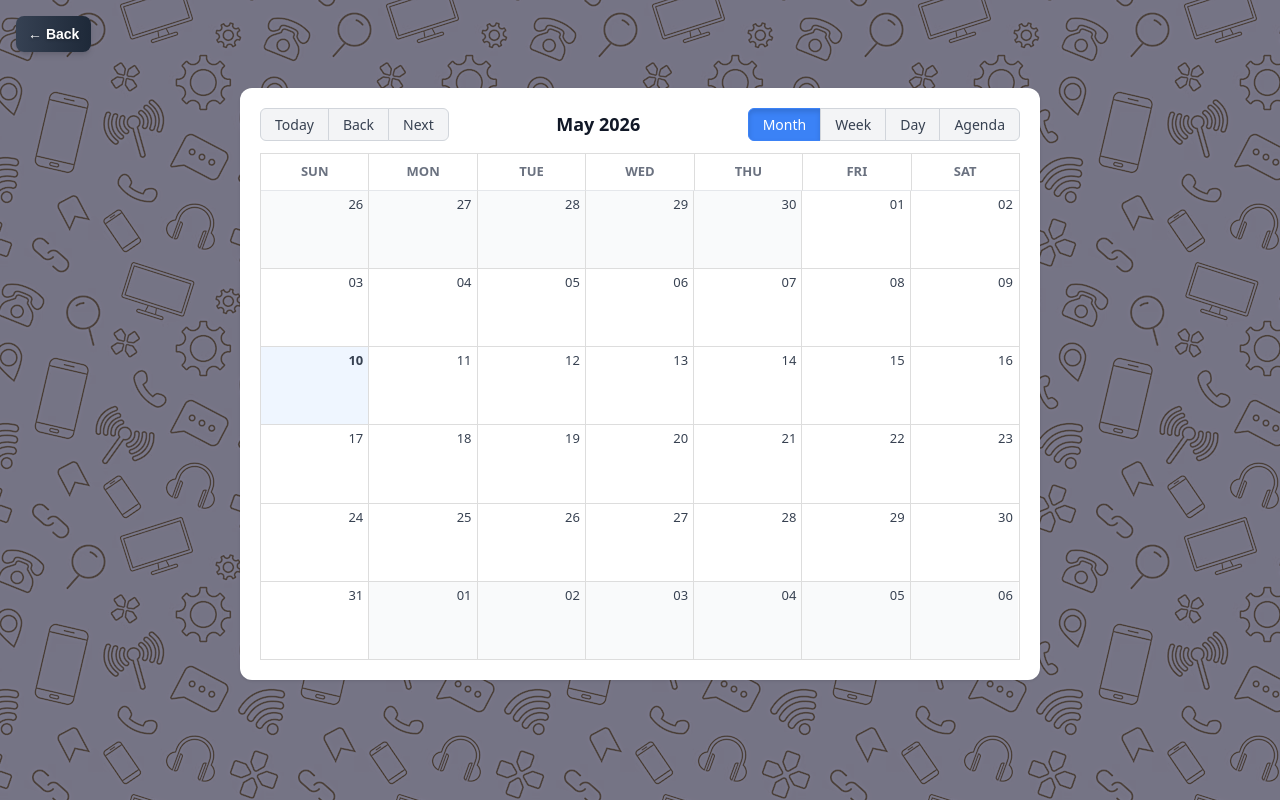
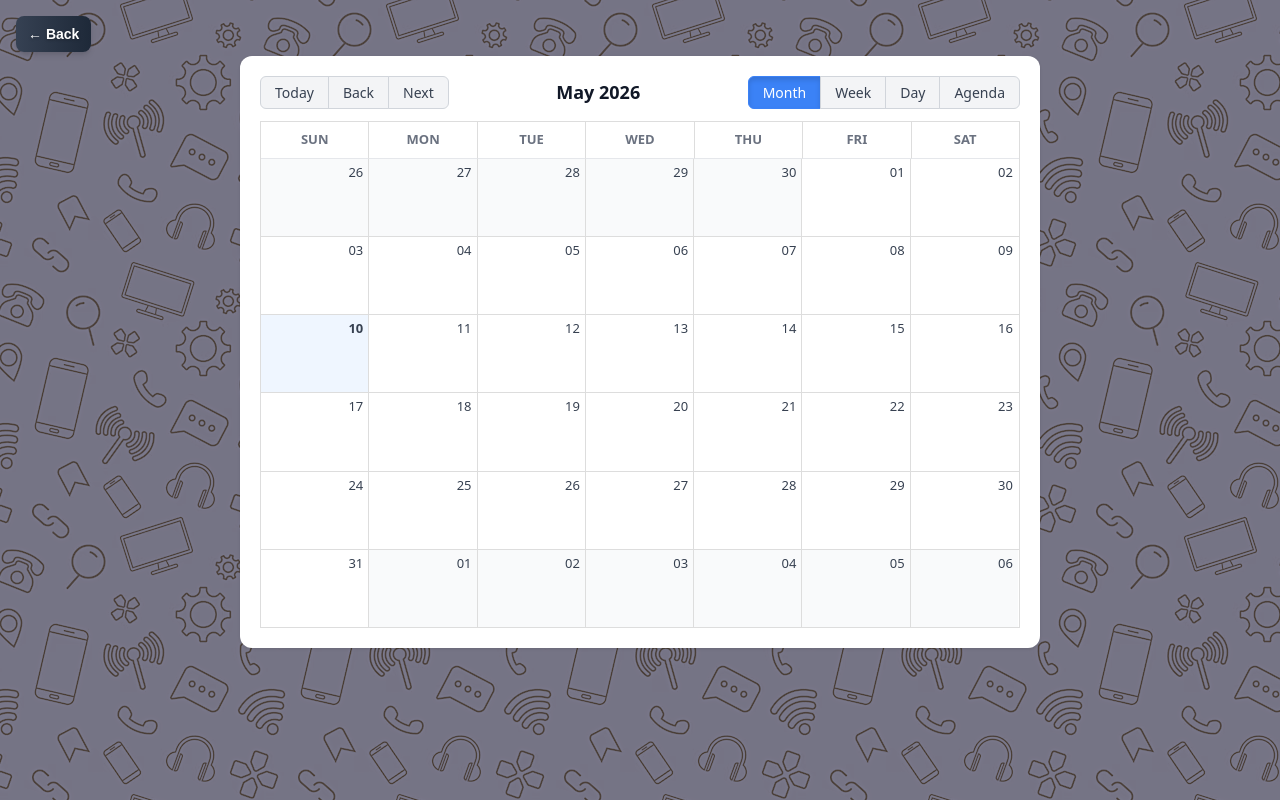
Before and after one commit to bhavin-prajapati/1234webtool, a Next.js app: page /1234webtool/apps/calendar in a window 1280 px wide. Built offline with nearby package versions, Linux system fonts and the light colour scheme.

Commit message:
Styling fixes

```diff
--- a/src/app/components/HomeScreen.tsx
+++ b/src/app/components/HomeScreen.tsx
@@ -51,7 +51,7 @@ const HomeScreen = () => {
         const appNames = JSON.parse(savedOrder);
         const orderedApps = appNames
           .map((name: string) => apps.find(app => app.name === name))
-          .filter((app) => app !== undefined) as typeof apps;
+          .filter((app: any) => app !== undefined) as typeof apps;
 
         // Add any new apps that weren't in the saved order
         const savedNames = new Set(appNames);
--- a/src/app/components/apps/CalendarApp.tsx
+++ b/src/app/components/apps/CalendarApp.tsx
@@ -109,7 +109,7 @@ export default function CalendarApp() {
 
   return (
     <div>
-      <div className="max-w-6xl mx-auto px-8 py-8">
+      <div className="max-w-6xl mx-auto">
       <div style={{ height: '74vh' }}>
         <Calendar
           localizer={localizer}
--- a/src/app/components/apps/QrCodeGenerator.tsx
+++ b/src/app/components/apps/QrCodeGenerator.tsx
@@ -62,7 +62,7 @@ export default function QrCodeGenerator() {
             <textarea
               value={text}
               onChange={(e) => setText(e.target.value)}
-              className="w-full h-24 p-3 rounded-lg border border-gray-200 text-gray-800 bg-gray-50 text-sm resize-y"
+              className="w-full h-12 p-3 rounded-lg border border-gray-200 text-gray-800 bg-gray-50 text-sm resize-y"
               placeholder="Enter text or URL..."
             />
           </div>
--- a/src/app/components/apps/Reminder.tsx
+++ b/src/app/components/apps/Reminder.tsx
@@ -330,7 +330,7 @@ export default function Reminder() {
   };
 
   return (
-    <div className="min-h-screen font-[Arial,sans-serif] flex flex-col items-center px-4 py-6">
+    <div className="min-h-screen font-[Arial,sans-serif] flex flex-col items-center px-4">
 
       <div className="w-full max-w-lg">
         {/* ─── Create Form ─────────────────────────────────────── */}
```
